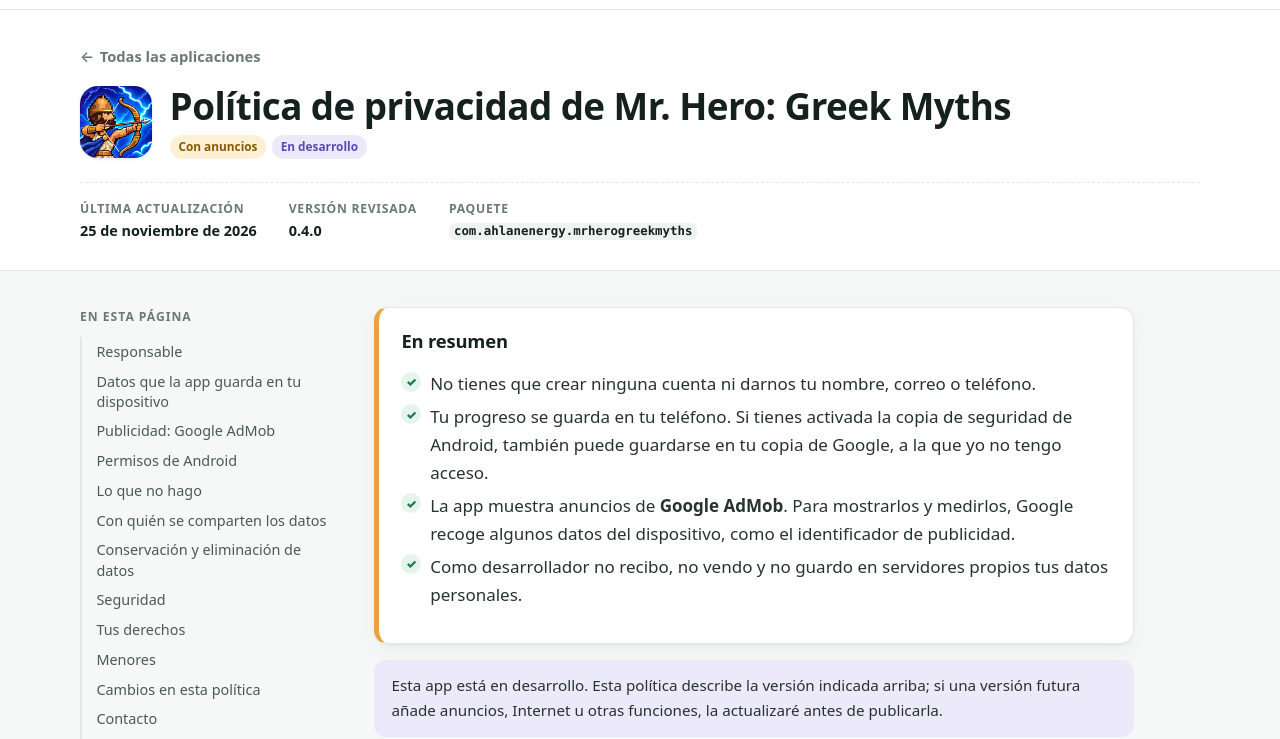
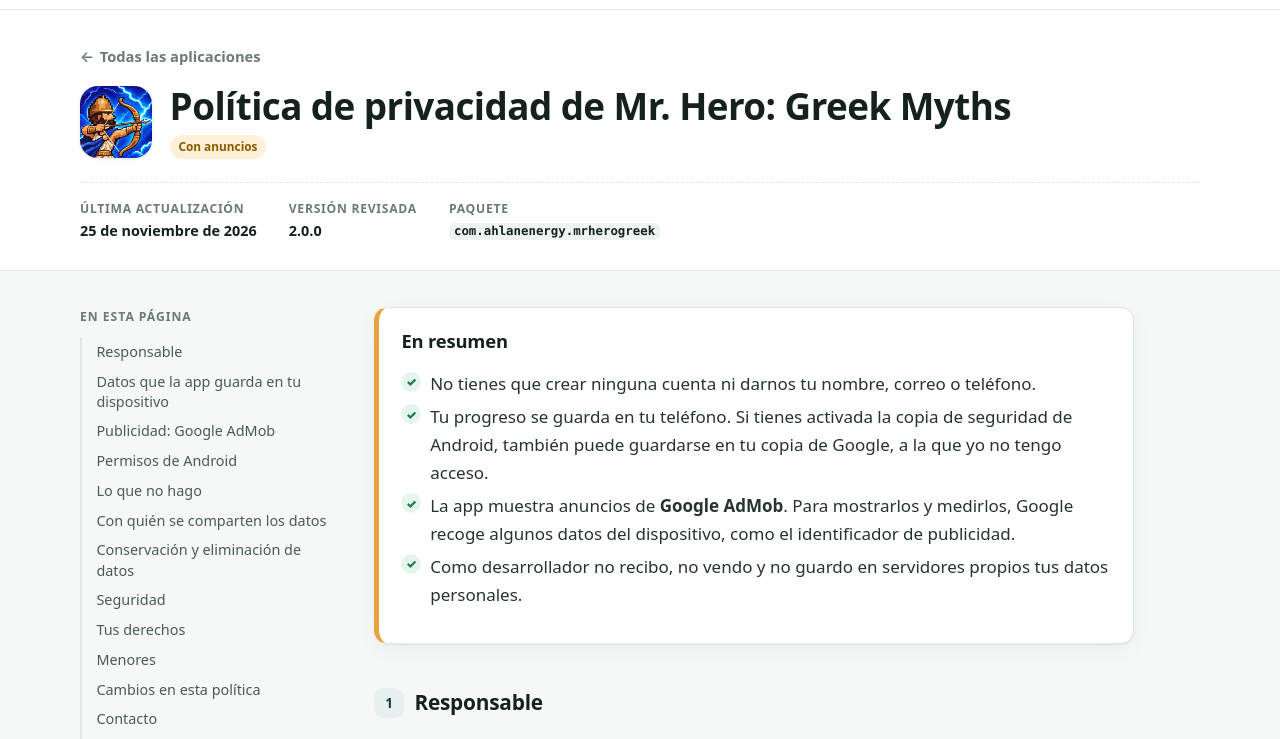
Before and after one commit to diego-g-apps/diego-g-apps.github.io, a plain HTML site: page privacy/mr-hero-greek-myths.html in a window 1280 px wide. Shown: the part 55-794 px from the top of the page. Drawn offline with Linux system fonts and the light colour scheme.

Commit message:
Quitar 'En desarrollo' de Inca Chess, Alpaca Racing y Mr. Hero (ES); paquete Mr. Hero

```diff
--- a/privacy/mr-hero-greek-myths.html
+++ b/privacy/mr-hero-greek-myths.html
@@ -47,13 +47,13 @@
       <img class="app-icon" src="../assets/img/mr-hero-greek-myths.png" alt="" width="72" height="72" loading="lazy">
       <div>
         <h1>Política de privacidad de Mr. Hero: Greek Myths</h1>
-        <div class="badges"><span class="badge badge--ads">Con anuncios</span><span class="badge badge--dev">En desarrollo</span></div>
+        <div class="badges"><span class="badge badge--ads">Con anuncios</span></div>
       </div>
     </div>
     <dl class="meta">
       <div><dt>Última actualización</dt><dd>25 de noviembre de 2026</dd></div>
-      <div><dt>Versión revisada</dt><dd>0.4.0</dd></div>
-      <div><dt>Paquete</dt><dd><code>com.ahlanenergy.mrherogreekmyths</code></dd></div>
+      <div><dt>Versión revisada</dt><dd>2.0.0</dd></div>
+      <div><dt>Paquete</dt><dd><code>com.ahlanenergy.mrherogreek</code></dd></div>
     </dl>
   </div>
 </section>
@@ -88,7 +88,7 @@
   <li>Como desarrollador no recibo, no vendo y no guardo en servidores propios tus datos personales.</li>
 </ul>
     </div>
-    <p class="note">Esta app está en desarrollo. Esta política describe la versión indicada arriba; si una versión futura añade anuncios, Internet u otras funciones, la actualizaré antes de publicarla.</p>
+
 <section id="responsable"><h2><span class="num">1</span>Responsable</h2>
 <p>Esta política se aplica a la aplicación <strong>Mr. Hero: Greek Myths</strong> para Android, distribuida en Google Play. Desarrollador y responsable: <strong>Diego G</strong>. Contacto: <a href="mailto:ahlanenergy@gmail.com">ahlanenergy@gmail.com</a>.</p>
 </section>
```
Also changed, not shown: privacy/alpaca-racing.html (+2 -2 lines), privacy/inca-chess.html (+2 -2 lines).
